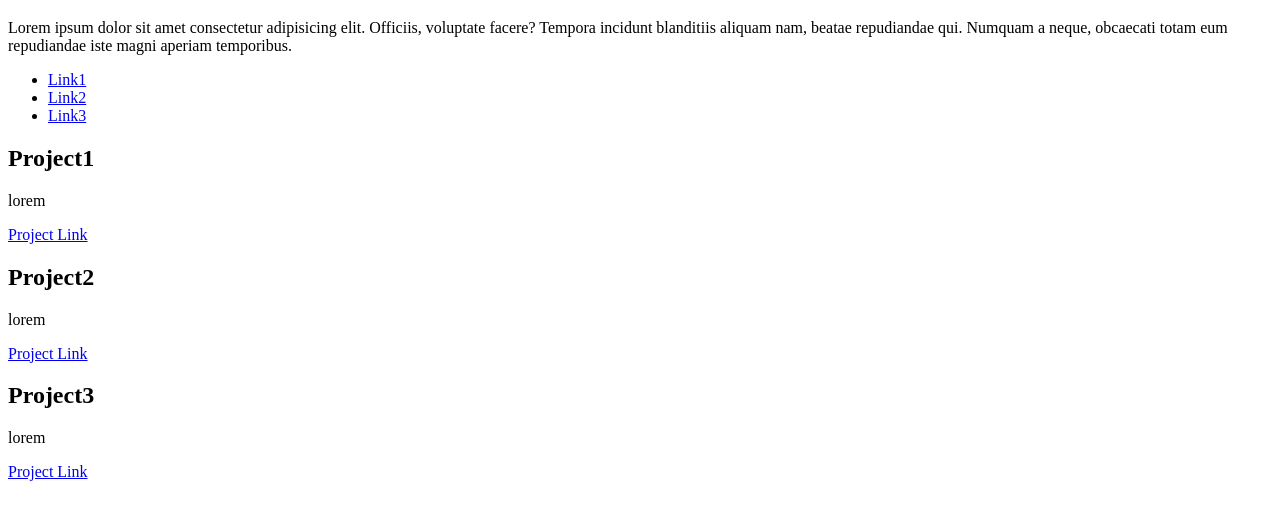
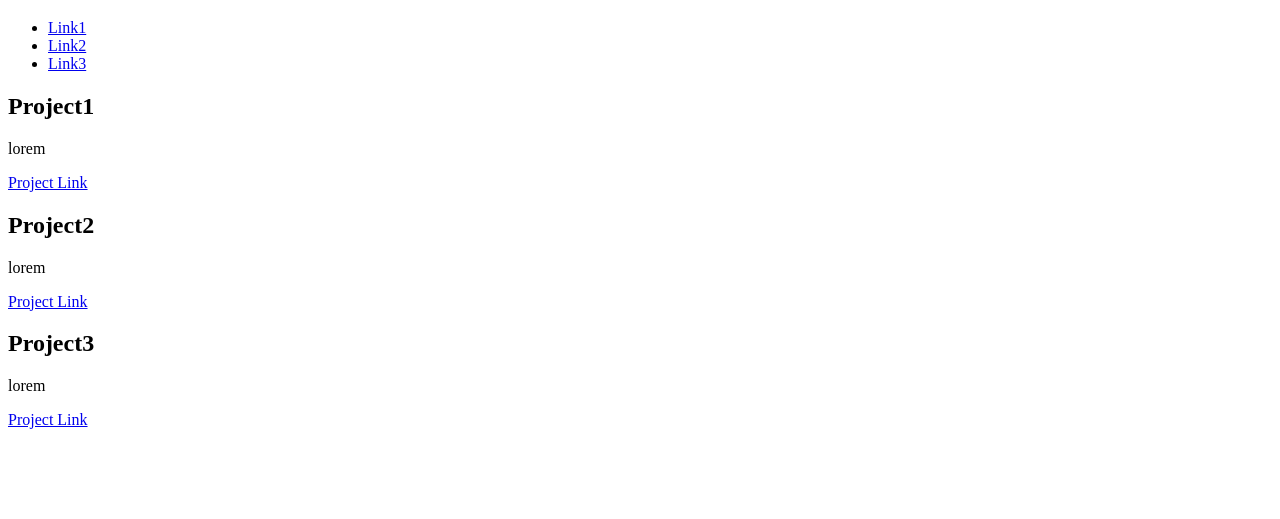
Before and after one commit to tjstalcup/git-and-github-nov-01-2018, a plain HTML site: page index.html in a window 1280 px wide. Shown: the part 61-580 px from the top of the page. Drawn offline with Linux system fonts and the light colour scheme.

Commit message:
removes lorem and cleans up projects

```diff
--- a/index.html
+++ b/index.html
@@ -9,7 +9,6 @@
 <body>
   <header>
     <h1>My Portfolio</h1>
-    <p>Lorem ipsum dolor sit amet consectetur adipisicing elit. Officiis, voluptate facere? Tempora incidunt blanditiis aliquam nam, beatae repudiandae qui. Numquam a neque, obcaecati totam eum repudiandae iste magni aperiam temporibus.</p>
   </header>
 
   <nav>
@@ -20,6 +19,7 @@
     </ul>
   </nav>
 
+  <section class="projects">
     <div class="project">
       <h2>Project1</h2>
       <p>lorem</p>
@@ -35,6 +35,7 @@
       <p>lorem</p>
       <a href="#">Project Link</a>
     </div>
+  </section>
 
 </body>
 </html>
```
Lines whose indentation alone changed are shown as unchanged.
